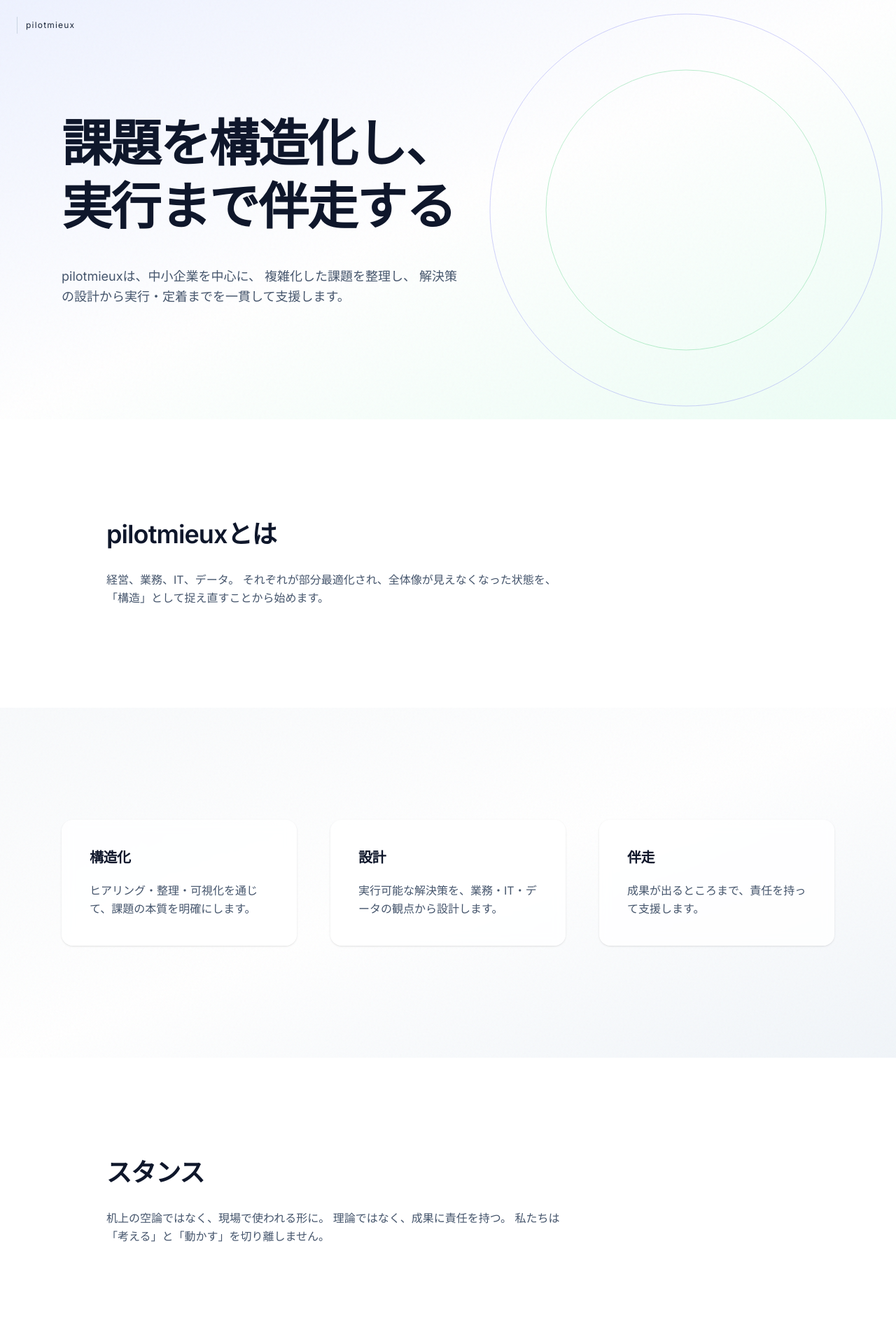
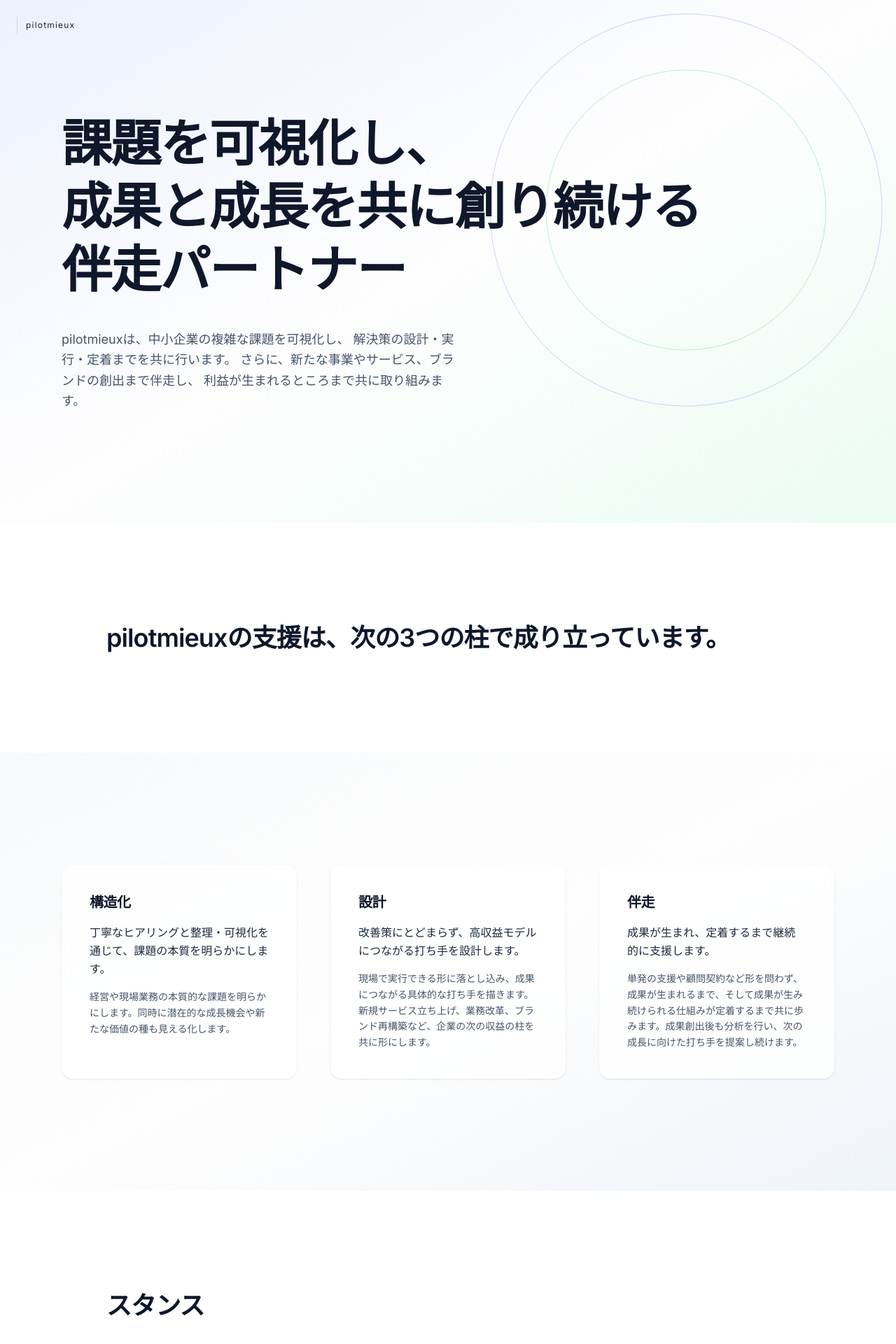
Before and after one commit to tanakasota0001-boop/pilotmieux, a Next.js app: page / in a window 1280 px wide. Shown: the top 1920 px of the page at 70% size. Built offline with nearby package versions, Linux system fonts and the light colour scheme.

Commit message:
Update
Update

```diff
--- a/app/page.tsx
+++ b/app/page.tsx
@@ -21,6 +21,25 @@ export default function Home() {
   const logoScale = useTransform(scrollYProgress, [0, 1], [1, 0.75])
   const logoOpacity = useTransform(scrollYProgress, [0, 1], [1, 0.6])
   const logoY = useTransform(scrollYProgress, [0, 1], [0, -6])
+
+const services = [
+  {
+    title: '構造化',
+    lead: '丁寧なヒアリングと整理・可視化を通じて、課題の本質を明らかにします。',
+    body: '経営や現場業務の本質的な課題を明らかにします。同時に潜在的な成長機会や新たな価値の種も見える化します。',
+  },
+  {
+    title: '設計',
+    lead: '改善策にとどまらず、高収益モデルにつながる打ち手を設計します。',
+    body: '現場で実行できる形に落とし込み、成果につながる具体的な打ち手を描きます。新規サービス立ち上げ、業務改革、ブランド再構築など、企業の次の収益の柱を共に形にします。',
+  },
+  {
+    title: '伴走',
+    lead: '成果が生まれ、定着するまで継続的に支援します。',
+    body: '単発の支援や顧問契約など形を問わず、成果が生まれるまで、そして成果が生み続けられる仕組みが定着するまで共に歩みます。成果創出後も分析を行い、次の成長に向けた打ち手を提案し続けます。',
+  },
+]
+
 
   return (
     <main className="text-slate-900 overflow-hidden">
@@ -68,9 +87,12 @@ export default function Home() {
               transition={{ duration: 0.9 }}
               className="text-5xl md:text-7xl font-semibold leading-tight tracking-tight"
             >
-              課題を構造化し、
+              課題を可視化し、
               <br />
-              実行まで伴走する
+              成果と成長を共に創り続ける
+              <br />
+              伴走パートナー
+
             </motion.h1>
 
             <motion.p
@@ -80,9 +102,12 @@ export default function Home() {
               transition={{ delay: 0.2, duration: 0.9 }}
               className="mt-10 max-w-xl text-lg text-slate-600 leading-relaxed"
             >
-              pilotmieuxは、中小企業を中心に、
-              複雑化した課題を整理し、
-              解決策の設計から実行・定着までを一貫して支援します。
+            pilotmieuxは、中小企業の複雑な課題を可視化し、
+            解決策の設計・実行・定着までを共に行います。
+            さらに、新たな事業やサービス、ブランドの創出まで伴走し、
+            利益が生まれるところまで共に取り組みます。
+
+
             </motion.p>
           </motion.div>
         </div>
@@ -99,43 +124,18 @@ export default function Home() {
             transition={{ duration: 0.7 }}
             className="text-3xl md:text-4xl font-semibold tracking-tight"
           >
-            pilotmieuxとは
+            pilotmieuxの支援は、次の3つの柱で成り立っています。
           </motion.h2>
 
-          <motion.p
-            initial="hidden"
-            whileInView="visible"
-            viewport={{ once: true }}
-            variants={fadeUp}
-            transition={{ delay: 0.2, duration: 0.7 }}
-            className="mt-8 max-w-2xl text-slate-600 leading-relaxed"
-          >
-            経営、業務、IT、データ。
-            それぞれが部分最適化され、全体像が見えなくなった状態を、
-            「構造」として捉え直すことから始めます。
-          </motion.p>
         </div>
       </section>
+
 
       {/* SERVICES */}
       <section className="relative bg-gradient-to-br from-slate-50 via-white to-slate-100 py-40">
         <div className="noise" />
-
 <div className="relative z-10 max-w-6xl mx-auto px-6 grid md:grid-cols-3 gap-12">
-          {[
-            {
-              title: '構造化',
-              text: 'ヒアリング・整理・可視化を通じて、課題の本質を明確にします。',
-            },
-            {
-              title: '設計',
-              text: '実行可能な解決策を、業務・IT・データの観点から設計します。',
-            },
-            {
-              title: '伴走',
-              text: '成果が出るところまで、責任を持って支援します。',
-            },
-          ].map((item, i) => (
+  {services.map((item, i) => (
     <motion.div
       key={i}
       initial="hidden"
@@ -148,9 +148,16 @@ export default function Home() {
       <h3 className="text-xl font-semibold tracking-tight">
         {item.title}
       </h3>
-              <p className="mt-5 text-slate-600 leading-relaxed">
-                {item.text}
+
+      <p className="mt-4 text-slate-800 leading-relaxed font-medium">
+        {item.lead}
       </p>
+
+      {item.body && (
+        <p className="mt-4 text-sm text-slate-600 leading-relaxed">
+          {item.body}
+        </p>
+      )}
     </motion.div>
   ))}
 </div>
@@ -178,9 +185,17 @@ export default function Home() {
             transition={{ delay: 0.2, duration: 0.7 }}
             className="mt-8 max-w-2xl text-slate-600 leading-relaxed"
           >
-            机上の空論ではなく、現場で使われる形に。
-            理論ではなく、成果に責任を持つ。
-            私たちは「考える」と「動かす」を切り離しません。
+          私たちは「きれいな資料を作って終わり」ではありません。
+          ツールを導入して終えるような支援でもありません。
+
+          企業の利益が生まれるまで、そして生み続けられるように、
+          共に悩み、考え、歩む伴走型のパートナーです。
+
+          机上の空論ではなく、現場で確実に機能する形に落とし込み、
+          理論を実行と成果へ結びつけます。
+
+          「考える」から「動かす」までを切り離さず、
+          企業の成長と利益創出を一貫して支援し続けます。
           </motion.p>
         </div>
       </section>
@@ -209,7 +224,7 @@ export default function Home() {
             transition={{ delay: 0.2, duration: 0.7 }}
             className="mt-8 text-slate-300"
           >
-            ご相談・お問い合わせはこちら
+            まずは課題整理から、新たな事業づくりや改善の打ち手までご相談ください。
           </motion.p>
 
           <motion.div
@@ -221,12 +236,21 @@ export default function Home() {
             className="mt-12"
           >
             <a
-              href="mailto:contact@pilotmieux.com"
+              href="mailto:tsubaki.kenichi@pilotmieux.com"
               className="inline-block rounded-full bg-indigo-500 px-10 py-4 text-white font-medium hover:bg-indigo-400 transition"
             >
-              contact@pilotmieux.com
+              tsubaki.kenichi@pilotmieux.com
             </a>
+
+  <div className="border-t border-slate-700 pt-6 max-w-sm">
+    <p className="tracking-wide">pilotmieux</p>
+    <p className="mt-1">代表　椿 謙一</p>
+  </div>
+
           </motion.div>
+
+
+
         </div>
       </section>
 
```
Also changed, not shown: public/og_old.png (deleted). Lines whose indentation alone changed are shown as unchanged.
